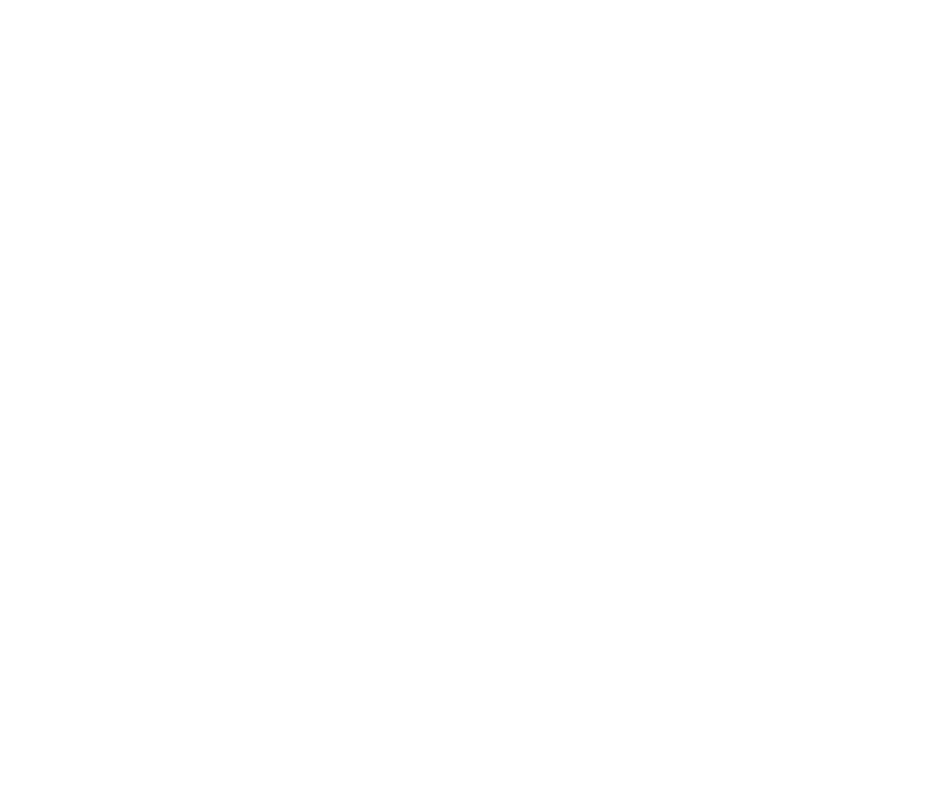
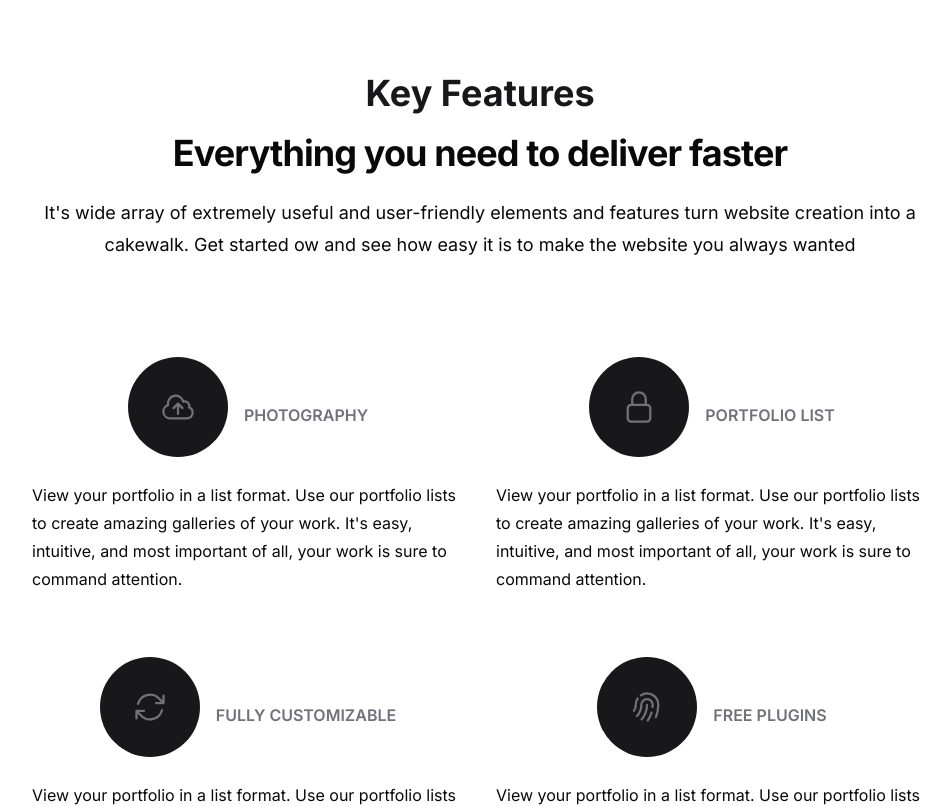
Before and after one commit to htsegaww/photography, a Next.js app: page / in a window 1280 px wide. Shown: the part 1240-2047 px from the top of the page, without its empty margins (160-1111 px from the left). Built offline with nearby package versions, Linux system fonts and the light colour scheme.

Commit message:
added Features component

```diff
--- a/app/page.js
+++ b/app/page.js
@@ -1,9 +1,13 @@
+import Features from "@/components/Features";
 import Hero from "@/components/Hero";
+import Services from "@/components/Services";
 
 export default function Home() {
   return (
     <main>
       <Hero />
+      <Features />
+      <Services />
     </main>
   );
 }
--- /dev/null
+++ b/components/Features.jsx
@@ -0,0 +1,82 @@
+import {
+  ArrowPathIcon,
+  CloudArrowUpIcon,
+  FingerPrintIcon,
+  LockClosedIcon,
+} from "@heroicons/react/24/outline";
+
+const features = [
+  {
+    name: "PHOTOGRAPHY",
+    description:
+      "View your portfolio in a list format. Use our portfolio lists to create amazing galleries of your work. It's easy, intuitive, and most important of all, your work is sure to command attention.",
+    icon: CloudArrowUpIcon,
+  },
+  {
+    name: "PORTFOLIO LIST",
+    description:
+      "View your portfolio in a list format. Use our portfolio lists to create amazing galleries of your work. It's easy, intuitive, and most important of all, your work is sure to command attention.",
+    icon: LockClosedIcon,
+  },
+  {
+    name: "FULLY CUSTOMIZABLE",
+    description:
+      "View your portfolio in a list format. Use our portfolio lists to create amazing galleries of your work. It's easy, intuitive, and most important of all, your work is sure to command attention.",
+    icon: ArrowPathIcon,
+  },
+  {
+    name: "FREE PLUGINS",
+    description:
+      "View your portfolio in a list format. Use our portfolio lists to create amazing galleries of your work. It's easy, intuitive, and most important of all, your work is sure to command attention.",
+    icon: FingerPrintIcon,
+  },
+];
+const Features = () => {
+  return (
+    <section className="pb-12 xl:py-24">
+      <div className="container mx-auto">
+        <h2 className="section-title mb-2 xl:mb-3 text-center mx-auto">
+          Key Features
+        </h2>
+        <div className="flex flex-col">
+          <div className="mx-auto max-w-7xl text-center">
+            <p className="mt-2 text-3xl font-bold tracking-tight sm:text-4xl">
+              Everything you need to deliver faster
+            </p>
+            <p className="mt-6 text-lg leading-8">
+              It&apos;s wide array of extremely useful and user-friendly
+              elements and features turn website creation into a cakewalk. Get
+              started ow and see how easy it is to make the website you always
+              wanted
+            </p>
+          </div>
+        </div>
+        {/* features list */}
+        <div className="mx-auto mt-16 max-w-2xl sm:mt-20 lg:mt-24 lg:max-w-4xl ">
+          <dl className="grid max-w-xl grid-cols-1 gap-x-8 gap-y-10 lg:max-w-none lg:grid-cols-2 lg:gap-y-16">
+            {features.map((feature) => {
+              return (
+                <div
+                  key={feature.name}
+                  className="relative hover:scale-110 transition-all"
+                >
+                  <dt className="text-base font-semibold leading-7 text-muted-foreground flex items-center gap-4 justify-center ">
+                    <div className="flex flex-col w-[100px] h-[100px] bg-primary rounded-full items-center mb-4 justify-center ">
+                      <feature.icon className="h-[36px] w-[36px] aria-hidden=true" />
+                    </div>
+                    <div>{feature.name}</div>
+                  </dt>
+                  <dd className="mt-2 text-base leading-7">
+                    {feature.description}
+                  </dd>
+                </div>
+              );
+            })}
+          </dl>
+        </div>
+      </div>
+    </section>
+  );
+};
+
+export default Features;
--- /dev/null
+++ b/components/Services.jsx
@@ -0,0 +1,12 @@
+import { Smile, Scan, Bird } from "ludide-react";
+
+const serviceData = [
+  {
+    icon: <Smile />,
+  },
+];
+const Services = () => {
+  return <div>Services</div>;
+};
+
+export default Services;
--- a/package.json
+++ b/package.json
@@ -9,6 +9,7 @@
     "lint": "next lint"
   },
   "dependencies": {
+    "@heroicons/react": "^2.1.3",
     "@hookform/resolvers": "^3.3.4",
     "@radix-ui/react-accordion": "^1.1.2",
     "@radix-ui/react-dialog": "^1.0.5",
```
Also changed, not shown: 1 other file (tests, documents, lock files or other folders).
